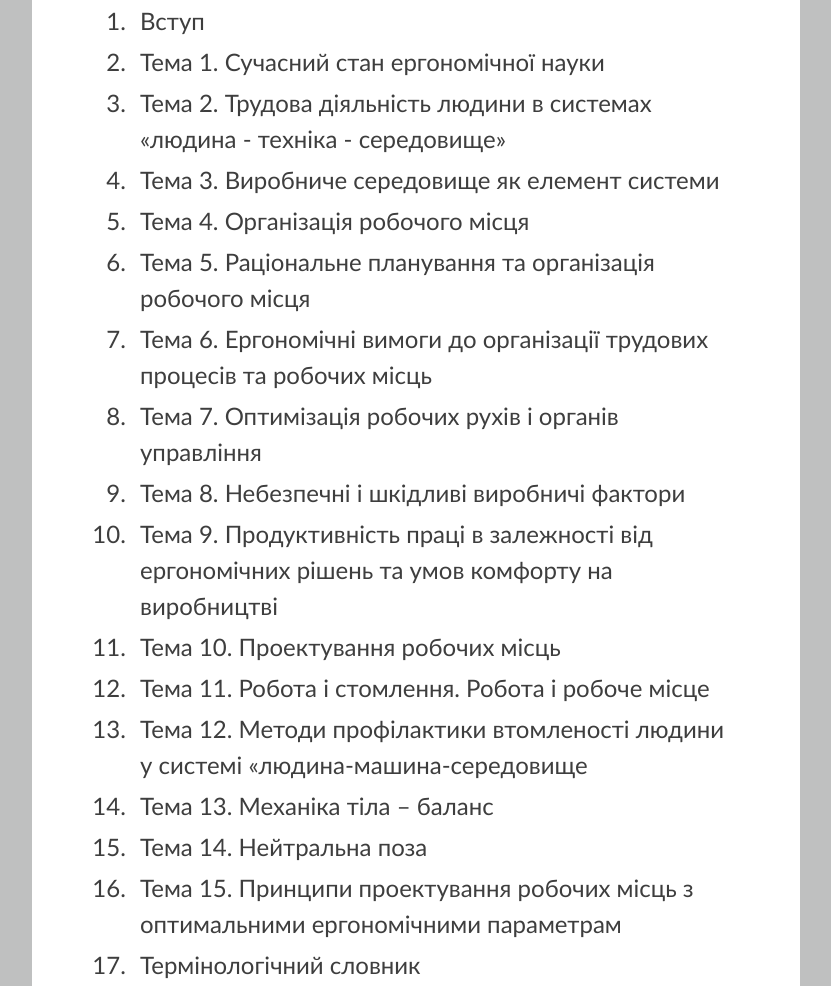
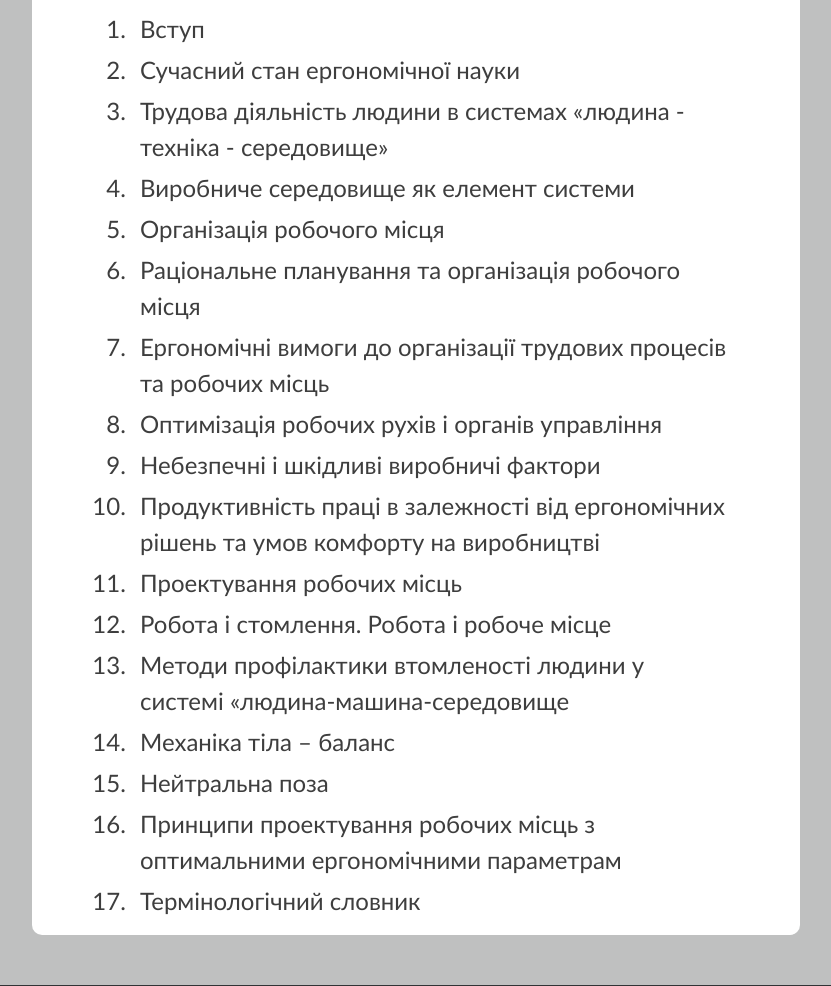
Before and after one commit to Hardmetal21/The-basics-of-ergonomics, a plain HTML site: page pages/Зміст.html in a window 1280 px wide. Shown: the part 297-1283 px from the top of the page, without its empty margins (224-1055 px from the left). Drawn offline with Linux system fonts and the light colour scheme.

Commit message:
Normalize

```diff
--- a/CSS/Style.css
+++ b/CSS/Style.css
@@ -7,7 +7,7 @@ body{
     display: flex;
     position: relative;
     flex-direction: column;
-    margin: -8px -8px 0px -10px;
+    margin: 0px 0px 0px -10px;
     padding: 0px 8px 0px 10px;
     height: 200px;
 }
@@ -272,5 +272,5 @@ ul.sub-menu{
     border-radius: 40px;
 }
 footer{
-    margin:20px -8px -8px -8px;min-height: 70px;width: auto;background-color: #313335
+   min-height: 70px;width: auto;background-color: #313335
 }
--- a/pages/Зміст.html
+++ b/pages/Зміст.html
@@ -27,21 +27,21 @@
         <p class="oglava">Зміст</p>
         <ol>
             <li style="margin-top: 5px"> <a href="Вступ.html" >Вступ</a></li>
-            <li style="margin-top: 5px"> <a href="Тема%201.%20Сучасний%20стан%20ергономічної%20науки.html">Тема 1. Сучасний стан ергономічної науки</a></li>
-            <li style="margin-top: 5px"> <a href="Тема%202.%20Трудова%20діяльність%20людини%20в%20системах%20%20«людина%20-%20техніка%20-%20середовище».html">Тема 2. Трудова діяльність людини в системах  «людина - техніка - середовище»</a></li>
-            <li style="margin-top: 5px"> <a href="Тема%203.%20Виробниче%20середовище%20як%20елемент%20системи.html">Тема 3. Виробниче середовище як елемент системи</a></li>
-            <li style="margin-top: 5px"> <a href="Тема%204.%20Організація%20робочого%20місця.html">Тема 4. Організація робочого місця</a></li>
-            <li style="margin-top: 5px"> <a href="Тема%205.%20Раціональне%20планування%20та%20організація%20робочого%20місця.html">Тема 5. Раціональне планування та організація робочого місця </a></li>
-            <li style="margin-top: 5px"> <a href="Тема%206.%20Ергономічні%20вимоги%20до%20організації%20%20трудових%20процесів%20та%20робочих%20місць.html">Тема 6. Ергономічні вимоги до організації  трудових процесів та робочих місць </a></li>
-            <li style="margin-top: 5px"> <a href="Тема%207.%20Оптимізація%20робочих%20рухів%20і%20органів%20управління..html">Тема 7. Оптимізація робочих рухів і органів управління </a></li>
-            <li style="margin-top: 5px"> <a href="Тема%208.%20НЕБЕЗПЕЧНІ%20І%20ШКІДЛИВІ%20ВИРОБНИЧІ%20ФАКТОРИ.html"> Тема 8. Небезпечні і шкідливі виробничі фактори</a></li>
-            <li style="margin-top: 5px"> <a href="Тема%209.%20Продуктивність%20праці%20в%20залежності%20від%20ергономічних%20рішень%20та%20умов%20комфорту%20на%20виробництві..html">Тема 9. Продуктивність праці в залежності від ергономічних рішень та умов комфорту на виробництві </a></li>
-            <li style="margin-top: 5px"> <a href="Тема%2010.%20ПРОЕКТУВАННЯ%20РОБОЧОГО%20МІСЦЯ.html">Тема 10. Проектування робочих місць </a></li>
-            <li style="margin-top: 5px"> <a href="Тема%2011.%20Робота%20і%20стомлення.%20Робота%20і%20робоче%20місце..html">Тема 11. Робота і стомлення. Робота і робоче місце </a></li>
-            <li style="margin-top: 5px"> <a href="Тема%2012.%20МЕТОДИ%20ПРОФІЛАКТИКИ%20ВТОМЛЕНОСТІ%20ЛЮДИНИ%20У%20СИСТЕМІ%20«ЛЮДИНА-МАШИНА-СЕРЕДОВИЩЕ».html">Тема 12. Методи профілактики втомленості людини у системі «людина-машина-середовище </a></li>
-            <li style="margin-top: 5px"> <a href="Тема%2013.%20механіка%20тіла%20–%20баланс.%20ергономічне%20рівняння%20тема%204%20поняття%20механіки%20тіла%20людини%20та%20параметри%20її%20опису.html">Тема 13. Механіка тіла – баланс </a></li>
-            <li style="margin-top: 5px"> <a href="Тема%2014.%20нейтральна%20поза.%20вільний%20рух.%20час%20для%20відновлення%20сил.%20робота%20стоячи.%20робота%20сидячи.html">Тема 14. Нейтральна поза </a></li>
-            <li style="margin-top: 5px"> <a href="Тема%2015.%20ПРИНЦИПИ%20ПРОЕКТУВАННЯ%20РОБОЧИХ%20МІСЦЬ%20З%20ОПТИМАЛЬНИМИ%20ЕРГОНОМІЧНИМИ%20ПАРАМЕТРАМ.html">Тема 15. Принципи проектування робочих місць з оптимальними ергономічними параметрам </a></li>
+            <li style="margin-top: 5px"> <a href="Тема%201.%20Сучасний%20стан%20ергономічної%20науки.html">Сучасний стан ергономічної науки</a></li>
+            <li style="margin-top: 5px"> <a href="Тема%202.%20Трудова%20діяльність%20людини%20в%20системах%20%20«людина%20-%20техніка%20-%20середовище».html">Трудова діяльність людини в системах  «людина - техніка - середовище»</a></li>
+            <li style="margin-top: 5px"> <a href="Тема%203.%20Виробниче%20середовище%20як%20елемент%20системи.html">Виробниче середовище як елемент системи</a></li>
+            <li style="margin-top: 5px"> <a href="Тема%204.%20Організація%20робочого%20місця.html">Організація робочого місця</a></li>
+            <li style="margin-top: 5px"> <a href="Тема%205.%20Раціональне%20планування%20та%20організація%20робочого%20місця.html">Раціональне планування та організація робочого місця </a></li>
+            <li style="margin-top: 5px"> <a href="Тема%206.%20Ергономічні%20вимоги%20до%20організації%20%20трудових%20процесів%20та%20робочих%20місць.html">Ергономічні вимоги до організації  трудових процесів та робочих місць </a></li>
+            <li style="margin-top: 5px"> <a href="Тема%207.%20Оптимізація%20робочих%20рухів%20і%20органів%20управління..html">Оптимізація робочих рухів і органів управління </a></li>
+            <li style="margin-top: 5px"> <a href="Тема%208.%20НЕБЕЗПЕЧНІ%20І%20ШКІДЛИВІ%20ВИРОБНИЧІ%20ФАКТОРИ.html">Небезпечні і шкідливі виробничі фактори</a></li>
+            <li style="margin-top: 5px"> <a href="Тема%209.%20Продуктивність%20праці%20в%20залежності%20від%20ергономічних%20рішень%20та%20умов%20комфорту%20на%20виробництві..html">Продуктивність праці в залежності від ергономічних рішень та умов комфорту на виробництві </a></li>
+            <li style="margin-top: 5px"> <a href="Тема%2010.%20ПРОЕКТУВАННЯ%20РОБОЧОГО%20МІСЦЯ.html">Проектування робочих місць </a></li>
+            <li style="margin-top: 5px"> <a href="Тема%2011.%20Робота%20і%20стомлення.%20Робота%20і%20робоче%20місце..html">Робота і стомлення. Робота і робоче місце </a></li>
+            <li style="margin-top: 5px"> <a href="Тема%2012.%20МЕТОДИ%20ПРОФІЛАКТИКИ%20ВТОМЛЕНОСТІ%20ЛЮДИНИ%20У%20СИСТЕМІ%20«ЛЮДИНА-МАШИНА-СЕРЕДОВИЩЕ».html">Методи профілактики втомленості людини у системі «людина-машина-середовище </a></li>
+            <li style="margin-top: 5px"> <a href="Тема%2013.%20механіка%20тіла%20–%20баланс.%20ергономічне%20рівняння%20тема%204%20поняття%20механіки%20тіла%20людини%20та%20параметри%20її%20опису.html">Механіка тіла – баланс </a></li>
+            <li style="margin-top: 5px"> <a href="Тема%2014.%20нейтральна%20поза.%20вільний%20рух.%20час%20для%20відновлення%20сил.%20робота%20стоячи.%20робота%20сидячи.html">Нейтральна поза </a></li>
+            <li style="margin-top: 5px"> <a href="Тема%2015.%20ПРИНЦИПИ%20ПРОЕКТУВАННЯ%20РОБОЧИХ%20МІСЦЬ%20З%20ОПТИМАЛЬНИМИ%20ЕРГОНОМІЧНИМИ%20ПАРАМЕТРАМ.html">Принципи проектування робочих місць з оптимальними ергономічними параметрам </a></li>
             <li style="margin-top: 5px"> <a href="Термінологічний%20словник.html">Термінологічний словник </a></li>
         </ol>
         </article>
```
